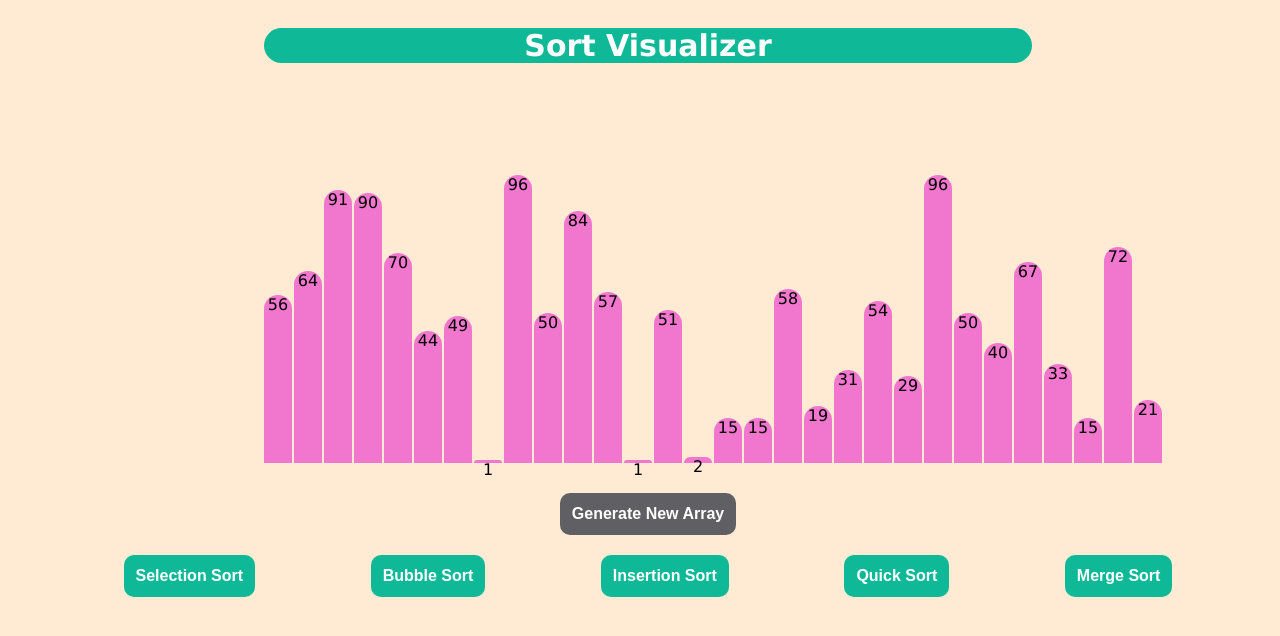
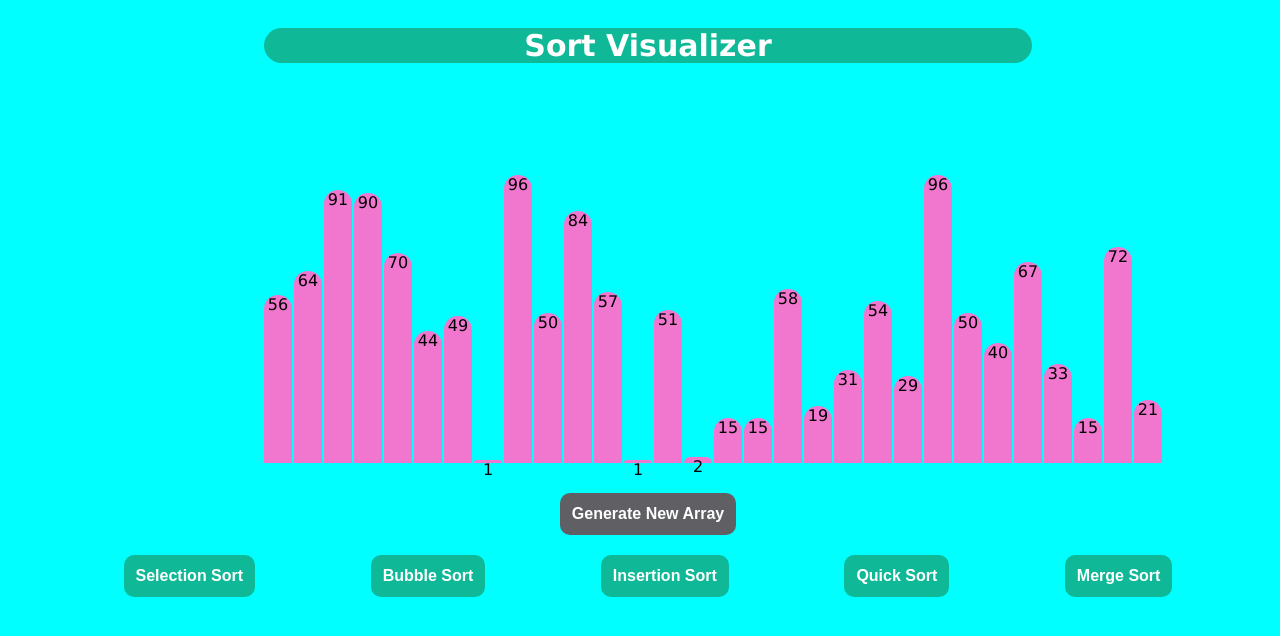
Before and after one commit to bsen20/SortingVisualization, a plain HTML site: page index.html in a window 1280 px wide. Shown: the top 636 px of the page. Drawn offline with Linux system fonts and the light colour scheme.

Commit message:
Update style.css
background color

```diff
--- a/style.css
+++ b/style.css
@@ -3,7 +3,7 @@
 }
 
 body {
-  background-color: rgb(255, 235, 211);
+  background-color: cyan;
   font-family: Verdana, sans-serif;
   display: flex;
   flex-direction: column;
```
